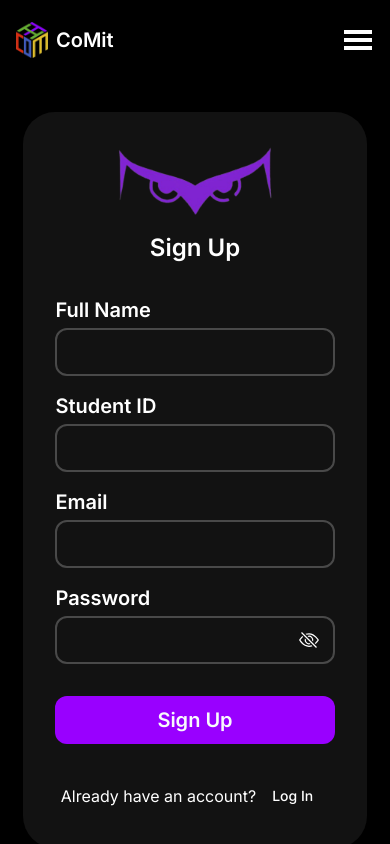
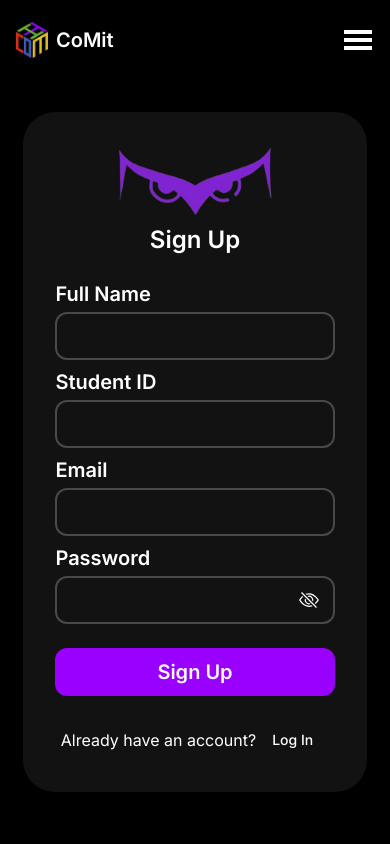
Before and after one commit to skku-comit/comit-website, a Next.js app: page /signup in a window 390 px wide. Shown: the top 844 px of the page. Built offline with nearby package versions, Linux system fonts and the light colour scheme.

Commit message:
chore: fix gap between input

```diff
--- a/app/(main)/(dark)/signup/page.tsx
+++ b/app/(main)/(dark)/signup/page.tsx
@@ -47,7 +47,7 @@ export default function Signup() {
     <div className="flex w-full justify-center bg-black pt-8 text-white">
       <form
         onSubmit={handleSubmit(onSubmit)}
-        className="flex w-[88%] max-w-[480px] flex-col items-center gap-4 rounded-[32px] bg-[#121212] p-8 pb-8 sm:p-16 md:w-[480px]"
+        className="flex w-[88%] max-w-[480px] flex-col items-center gap-2 rounded-[32px] bg-[#121212] p-8 pb-8 sm:gap-4 sm:p-16 md:w-[480px]"
       >
         <Image src={ComitOwl} alt="comit_owl" width={164} />
         <p className="mb-4 text-center text-2xl font-semibold sm:mb-8 sm:text-3xl">
@@ -74,9 +74,7 @@ export default function Signup() {
             type="number"
           />
           {errors.studentID && (
-            <p className="text-sm text-red-500">
-              올바른 학번을 입력해주세요
-            </p>
+            <p className="text-sm text-red-500">올바른 학번을 입력해주세요</p>
           )}
         </div>
         <div className="flex w-full flex-col gap-1">
```
